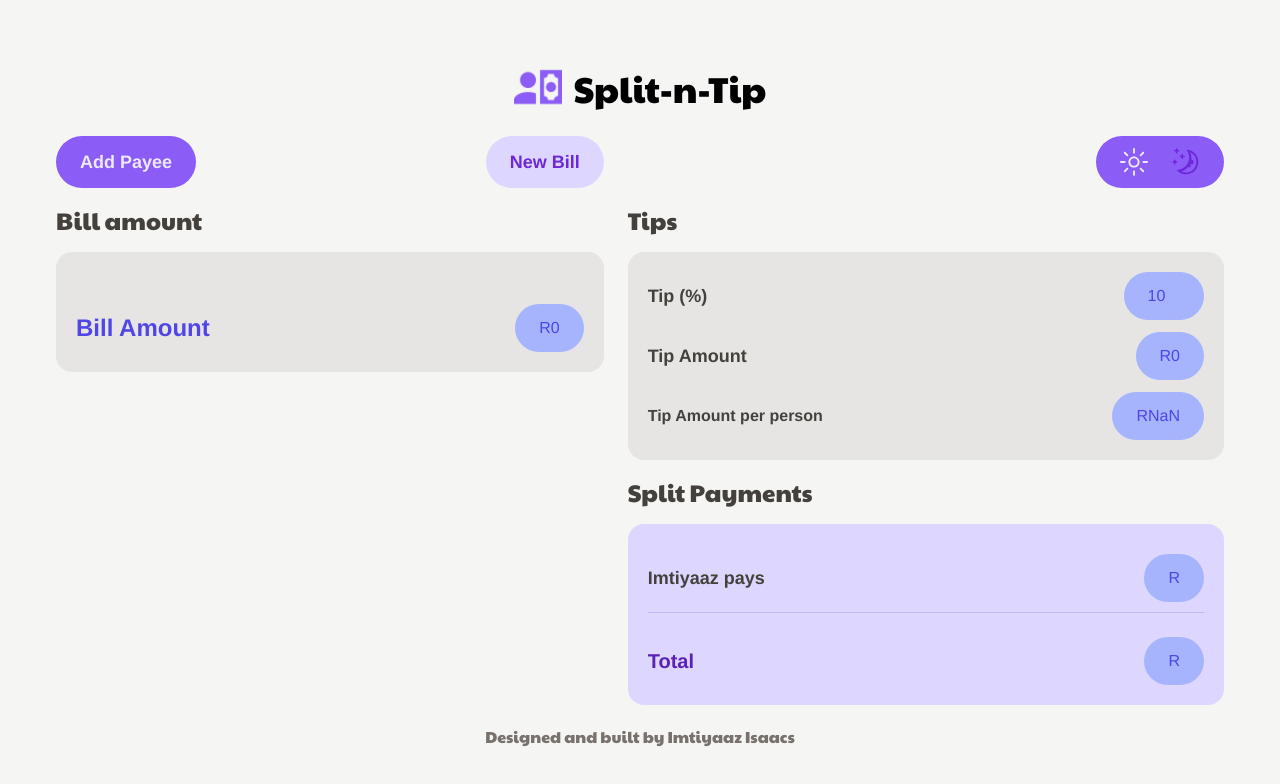
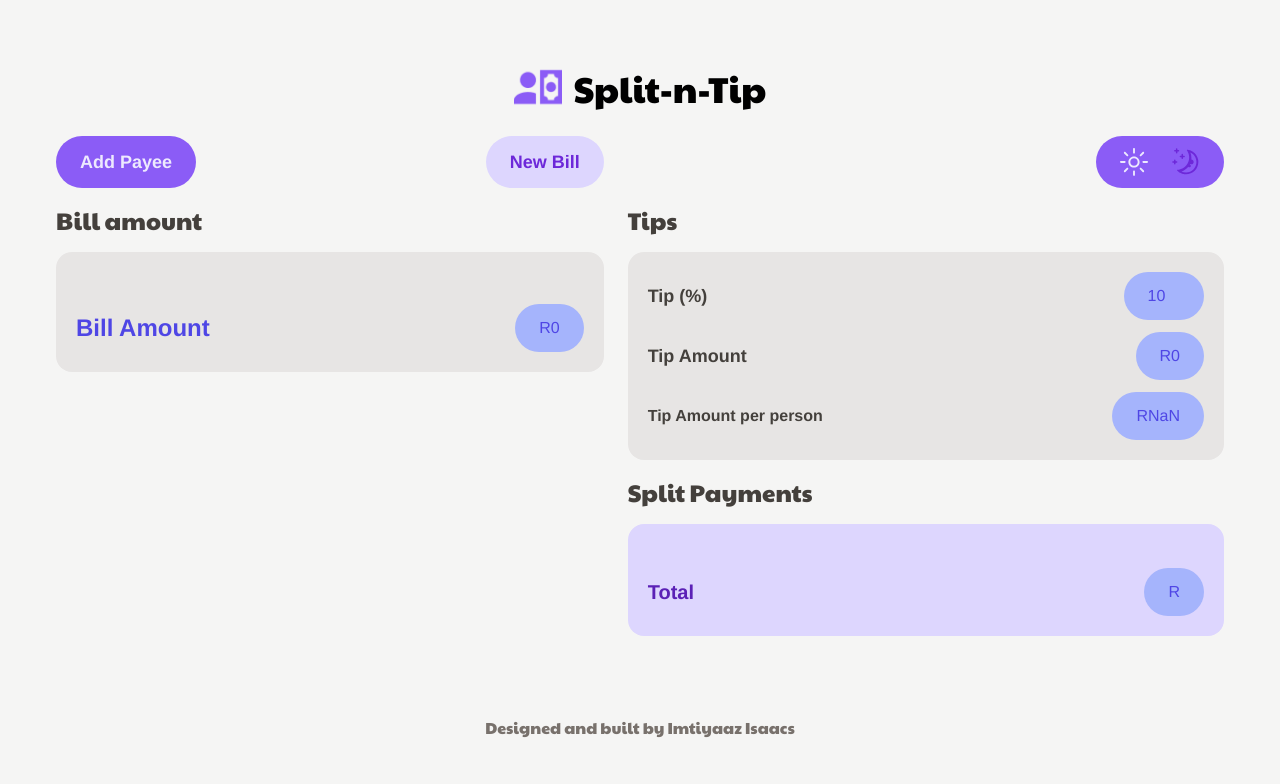
Before and after one commit to ImtiyaazDev/split-n-tip, a React (Vite) app: page / in a window 1280 px wide. Shown: the top 784 px of the page. Built offline with nearby package versions, Linux system fonts and the light colour scheme; a web font is replaced by a local one.

Commit message:
feat: Add total payment for each person

```diff
--- a/src/components/Payments.jsx
+++ b/src/components/Payments.jsx
@@ -1,12 +1,24 @@
+import { useSelector } from "react-redux";
 import PriceTag from "./PriceTag";
+import SinglePayment from "./SinglePayment";
 
 export default function Payments() {
+	const users = useSelector((store) => store.bill.users);
+	const tipAmountPerPerson = useSelector(
+		(store) => store.bill.tipAmountPerPerson
+	);
+
 	return (
 		<div className="h-fit space-y-6 rounded-2xl bg-violet-200 p-5">
-			<div className="flex items-center justify-between border-b border-b-violet-300 py-2.5">
-				<p className="text-lg font-bold text-stone-700">Imtiyaaz pays</p>
-				<PriceTag />
-			</div>
+			<ul>
+				{users.map((user) => (
+					<SinglePayment
+						key={user.id}
+						name={user.name}
+						amount={user.amount + tipAmountPerPerson}
+					/>
+				))}
+			</ul>
 			<div className="flex items-center justify-between">
 				<p className="text-xl font-bold text-violet-800">Total</p>
 				<PriceTag />
```
